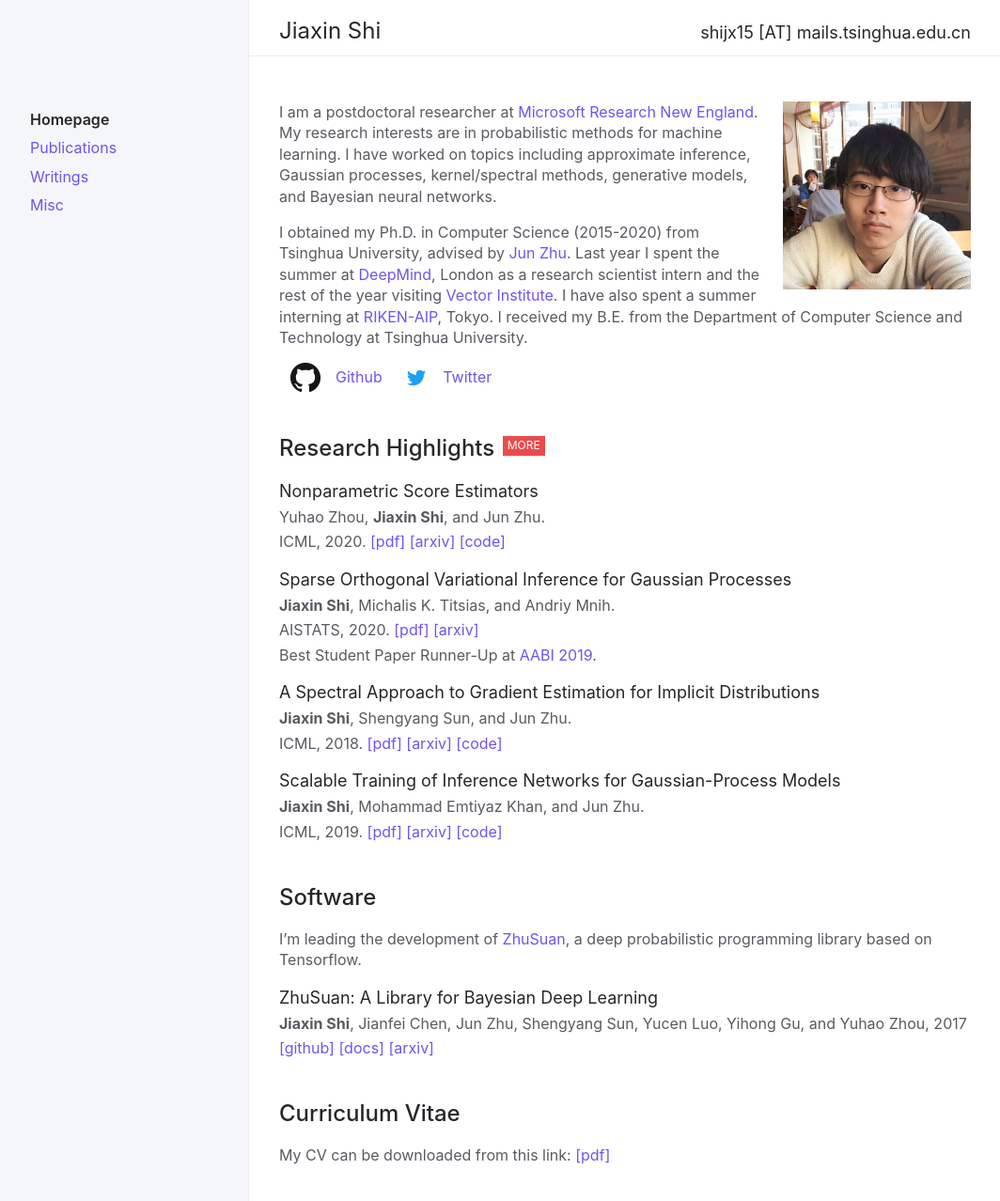
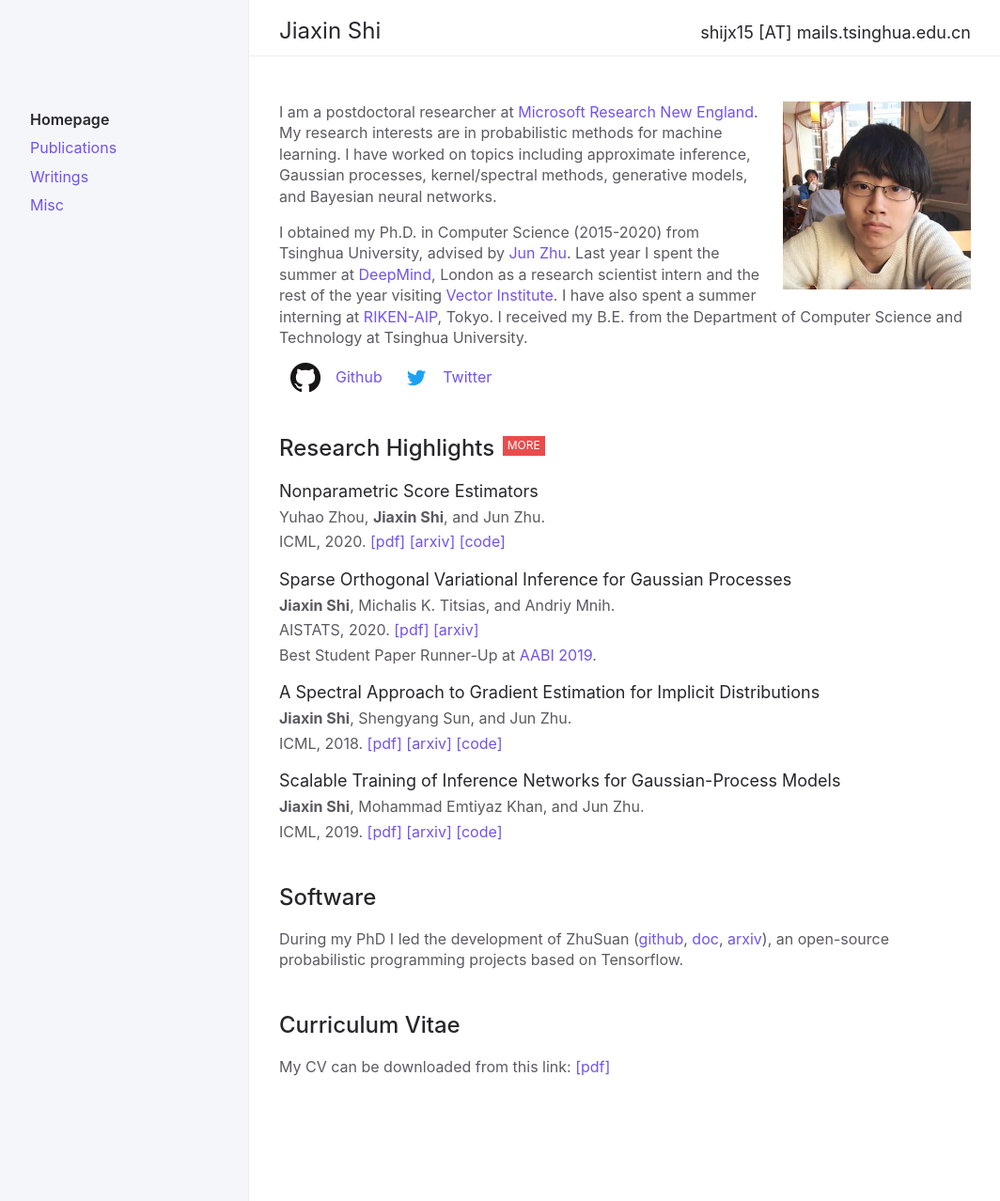
Before and after one commit to thjashin/thjashin.github.io, a Jekyll site: the page built from index.md, in a window 1280 px wide. Shown: the top 1278 px of the page at 94% size, without its empty margins (91-1155 px from the left). Built offline with Jekyll 4.4.1, drawn with Linux system fonts in a browser that asks for light colours.

Commit message:
update software

```diff
--- a/index.md
+++ b/index.md
@@ -67,23 +67,23 @@ ICML, 2019.
 ## Software
 {: .d-inline-block :}
 
-I'm leading the development of [ZhuSuan](https://github.com/thu-ml/zhusuan), a deep probabilistic programming library based on Tensorflow.
+During my PhD I led the development of ZhuSuan ([github](https://github.com/thu-ml/zhusuan), [doc](https://zhusuan.readthedocs.io), [arxiv](https://arxiv.org/abs/1709.05870)),
+an open-source probabilistic programming projects based on Tensorflow.
 
+<!--
 ZhuSuan: A Library for Bayesian Deep Learning
 {: .fs-5 .mb-1 .text-grey-dk-300}
 **Jiaxin Shi**, Jianfei Chen, Jun Zhu, Shengyang Sun, Yucen Luo, Yihong Gu, and Yuhao Zhou, 2017
 {: .mb-1}
 
-<!--
 <img style=" width: 400px;margin: 0 0 0 0" src="{{site.url}}/assets/images/zhusuan.png">
 ZhuSuan: A Library for Bayesian Deep Learning
 {: .fs-6 .fw-300 }
 
 [GitHub](https://github.com/thu-ml/zhusuan){: .btn .btn-primary .fs-5 .mb-4 .mb-md-0 .mr-2 } [Documentation](https://zhusuan.readthedocs.io){: .btn .fs-5 }
-
 -->
 
-[[github]](https://github.com/thu-ml/zhusuan) [[docs]](https://zhusuan.readthedocs.io) [[arxiv]](https://arxiv.org/abs/1709.05870)
+
 
 ## Curriculum Vitae
 {: .d-inline-block :}
```
